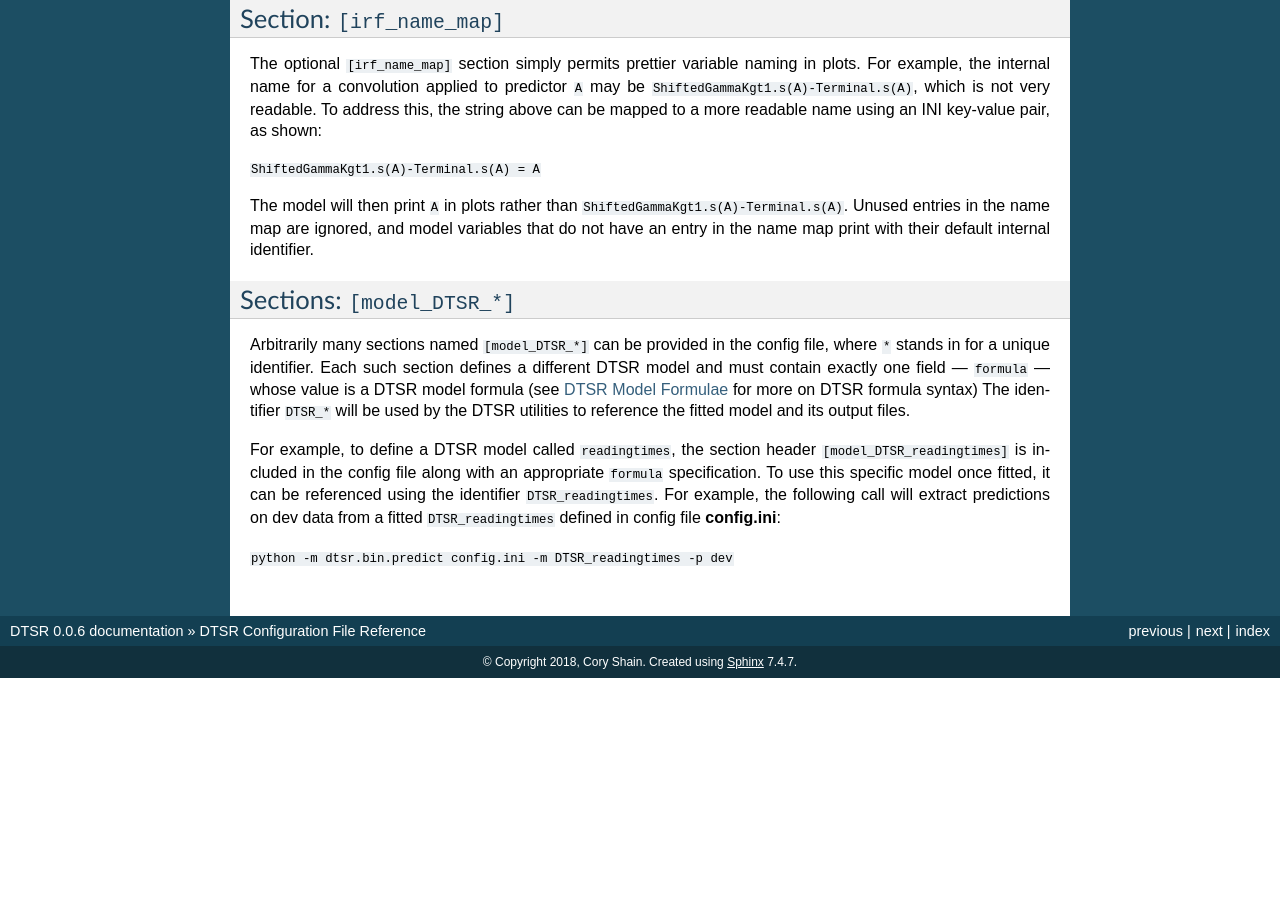
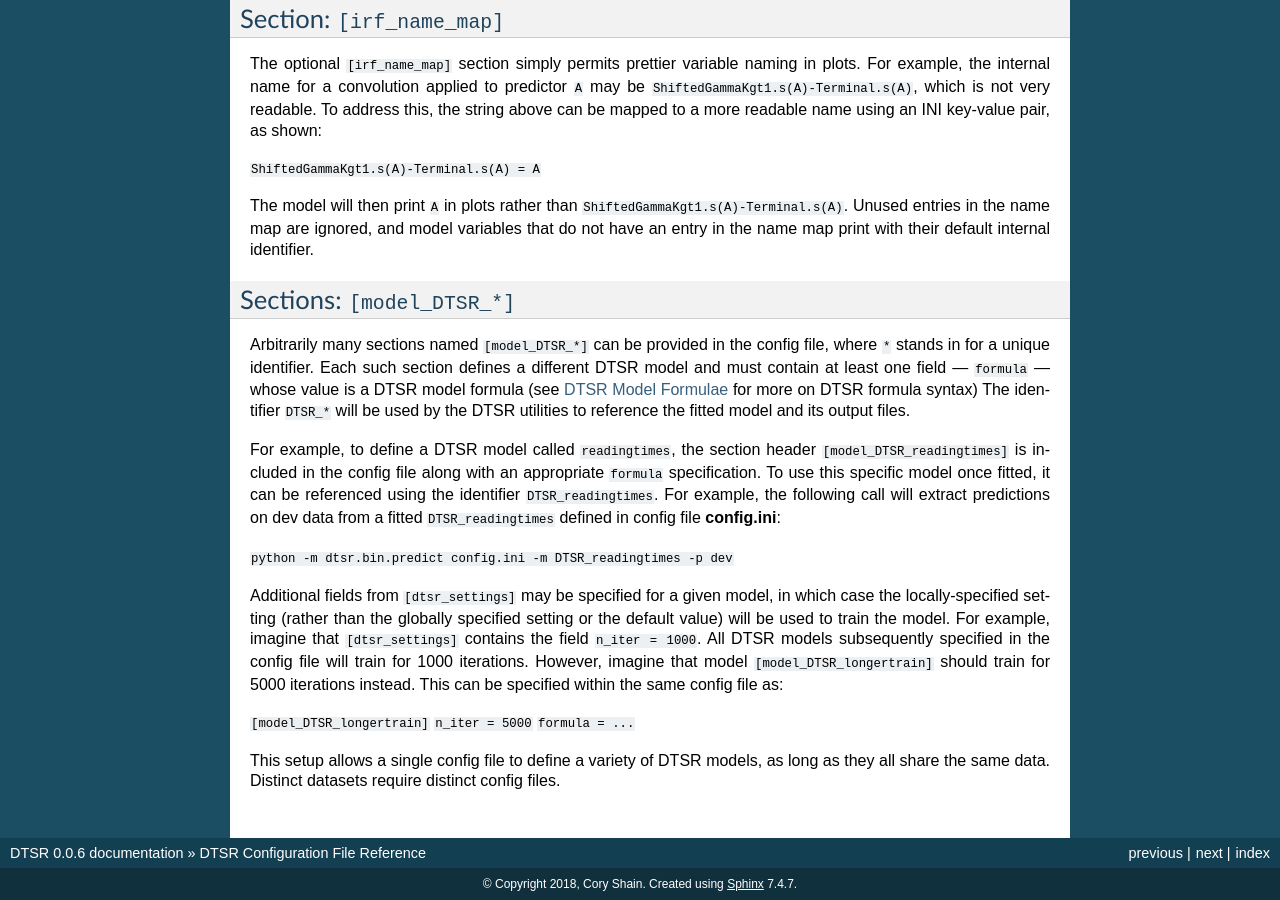
Before and after one commit to coryshain/cdr, a Sphinx documentation site: the page built from docs/source/config.rst, in a window 1280 px wide and 900 px high, scrolled down 4126 px. Built offline with Sphinx 7.4.7, drawn with Linux system fonts in a browser that asks for light colours; before the commit the page ends 4804 px from its top, so only the background shows below that.

Commit message:
updates to docs

```diff
--- a/docs/source/config.rst
+++ b/docs/source/config.rst
@@ -187,7 +187,7 @@ Sections: ``[model_DTSR_*]``
 ----------------------------
 
 Arbitrarily many sections named ``[model_DTSR_*]`` can be provided in the config file, where ``*`` stands in for a unique identifier.
-Each such section defines a different DTSR model and must contain exactly one field --- ``formula`` --- whose value is a DTSR model formula (see :ref:`formula` for more on DTSR formula syntax)
+Each such section defines a different DTSR model and must contain at least one field --- ``formula`` --- whose value is a DTSR model formula (see :ref:`formula` for more on DTSR formula syntax)
 The identifier ``DTSR_*`` will be used by the DTSR utilities to reference the fitted model and its output files.
 
 For example, to define a DTSR model called ``readingtimes``, the section header ``[model_DTSR_readingtimes]`` is included in the config file along with an appropriate ``formula`` specification.
@@ -195,3 +195,16 @@ To use this specific model once fitted, it can be referenced using the identifie
 For example, the following call will extract predictions on dev data from a fitted ``DTSR_readingtimes`` defined in config file **config.ini**:
 
 ``python -m dtsr.bin.predict config.ini -m DTSR_readingtimes -p dev``
+
+Additional fields from ``[dtsr_settings]`` may be specified for a given model, in which case the locally-specified setting (rather than the globally specified setting or the default value) will be used to train the model.
+For example, imagine that ``[dtsr_settings]`` contains the field ``n_iter = 1000``.
+All DTSR models subsequently specified in the config file will train for 1000 iterations.
+However, imagine that model ``[model_DTSR_longertrain]`` should train for 5000 iterations instead.
+This can be specified within the same config file as:
+
+``[model_DTSR_longertrain]``
+``n_iter = 5000``
+``formula = ...``
+
+This setup allows a single config file to define a variety of DTSR models, as long as they all share the same data.
+Distinct datasets require distinct config files.
--- a/docs/source/getting_started.rst
+++ b/docs/source/getting_started.rst
@@ -34,7 +34,7 @@ The data and settings configurations will be shared between all models defined a
 Each model section heading should contain at least the field ``formula``.
 The value provided to ``formula`` must be a valid DTSR model string.
 Additional fields may be provided to override inherited DTSR settings on a model-specific basis.
-To run experiments with different data and/or settings, multiple config files must be created.
+Experiments involving distinct datasets require distinct config files.
 
 For more details on the available configuration parameters, see :ref:`config`.
 For more details on DTSR model formulae, see :ref:`formula`.
```
